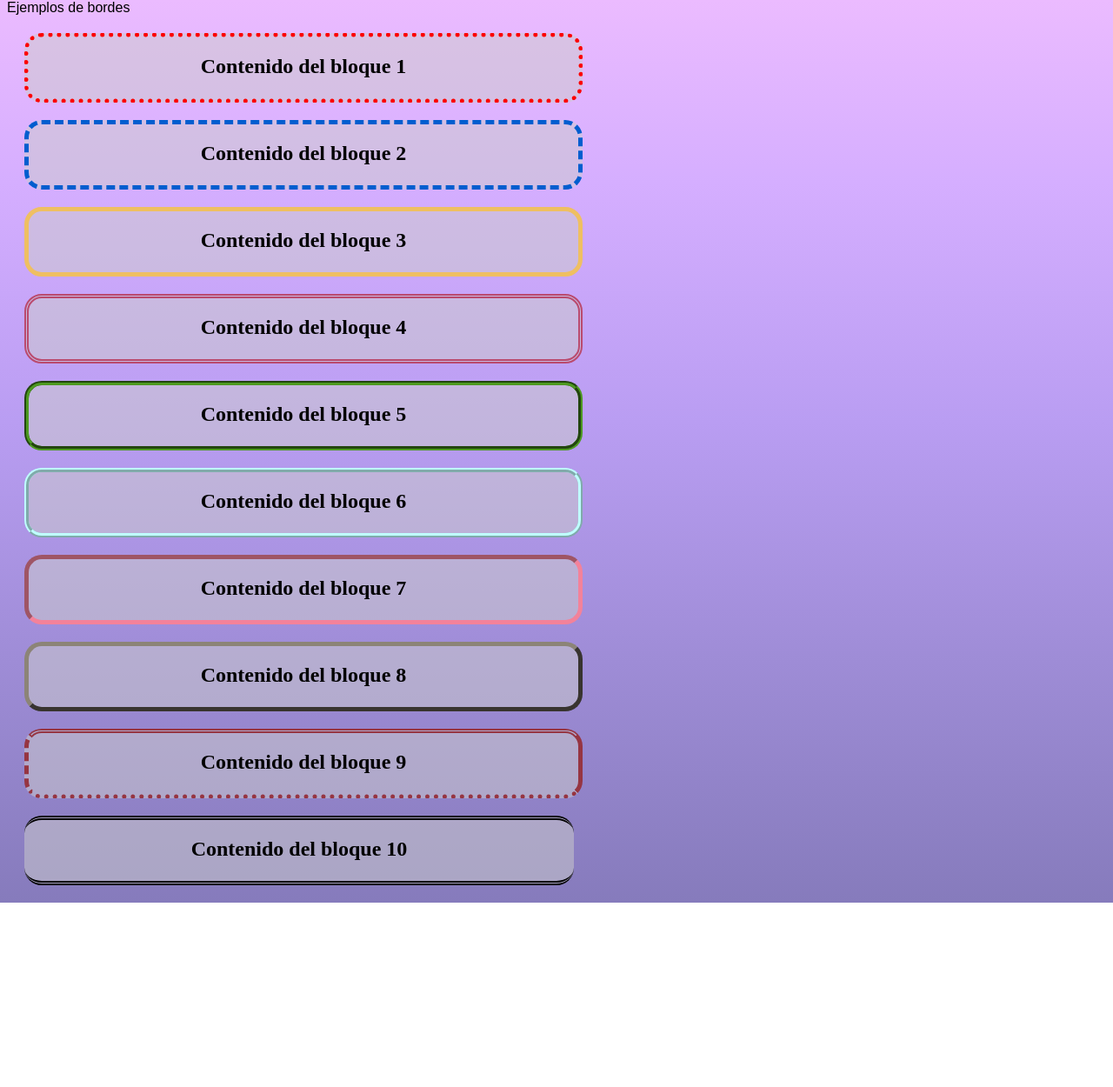
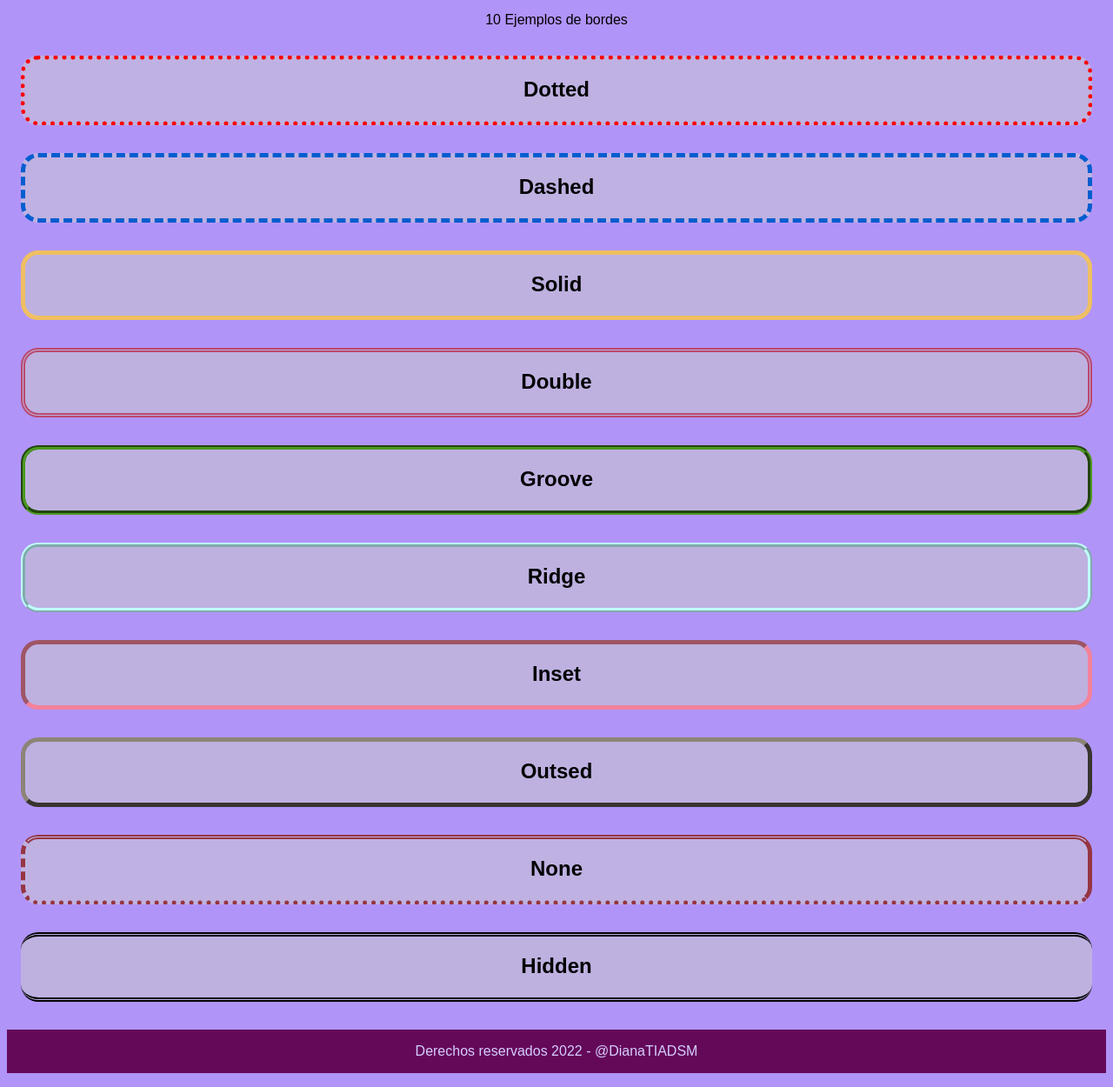
Before and after one commit to DianaTIADSM/bordes, a plain HTML site: page index.html in a window 1280 px wide. Shown: the part 66-1316 px from the top of the page at 87% size. Before the commit the page ends 1104 px from the top, so only its background shows below. Drawn offline with Linux system fonts and the light colour scheme.

Commit message:
Agregue formato a los contenedores

```diff
--- a/index.html
+++ b/index.html
@@ -1,4 +1,4 @@
-<DOCTYPE html>
+<!DOCTYPE html>
 <html lang="en">
 
 <head>
@@ -10,48 +10,57 @@
 </head>
 
 <body>
-        <h1 style="color: blueviolet;" font-family="Brush Script MT" style="font-size:10px">Bordes</h1>
-        <p>Ejemplos de bordes</p>
+    <h1 style="color:#640957" font-family="Brush Script MT" style="font-size:10px">Bordes</h1>
+    <p class="center">10 Ejemplos de bordes</p>
+
+    <div class="contenedorprincipal">
 
         <section class="borde1" id="bloque1">
-            <h2>Contenido del bloque 1</h2>
+            <h2>Dotted</h2>
         </section>
 
         <section class="borde2" id="bloque2">
-            <h2>Contenido del bloque 2</h2>
+            <h2>Dashed</h2>
         </section>
 
         <section class="borde3" id="bloque3">
-            <h2>Contenido del bloque 3</h2>
+            <h2>Solid</h2>
         </section>
 
         <section class="borde4" id="bloque4">
-            <h2>Contenido del bloque 4</h2>
+            <h2>Double</h2>
         </section>
 
         <section class="borde5" id="bloque5">
-            <h2>Contenido del bloque 5</h2>
+            <h2>Groove</h2>
         </section>
 
         <section class="borde6" id="bloque6">
-            <h2>Contenido del bloque 6</h2>
+            <h2>Ridge</h2>
         </section>
 
         <section class="borde7" id="bloque7">
-            <h2>Contenido del bloque 7</h2>
+            <h2>Inset</h2>
         </section>
 
         <section class="borde8" id="bloque8">
-            <h2>Contenido del bloque 8</h2>
+            <h2>Outsed</h2>
         </section>
 
         <section class="borde9" id="bloque9">
-            <h2>Contenido del bloque 9</h2>
+            <h2>None</h2>
         </section>
 
         <section class="borde10" id="bloque10">
-            <h2>Contenido del bloque 10</h2>
+            <h2>Hidden</h2>
         </section>
+    </div>
+
+
+    <footer>
+        <p>Derechos reservados 2022 - @DianaTIADSM</p>
+
+    </footer>
 
 </body>
 
--- a/style.css
+++ b/style.css
@@ -1,15 +1,23 @@
 body {
-    background-image: linear-gradient(180deg, #f2bfff 0, #d5aeff 25%, #b99df2 50%, #9e8cd6 75%, #867bbc 100%);
-
+    background-color: #b194f8
 }
 
 p {
     font-family: Arial, sans-serif;
 }
 
+.center {
+    text-align: center;
+}
+
+
 h1 {
     font-family: Arial, sans-serif;
     text-align: center;
+}
+
+h2 {
+    font-family: Arial, sans-serif;
 }
 
 .active {
@@ -27,10 +35,10 @@ h1 {
 #bloque8,
 #bloque9,
 #bloque10 {
-    width: 50%;
+    width: auto;
     height: 70px;
     background: rgba(204, 204, 204, 0.522);
-    margin: 20px;
+    margin: 1rem;
     text-align: center;
 }
 
@@ -100,7 +108,7 @@ h1 {
 .borde10 {
     border-color: #4a6aba;
     border-bottom: double;
-    border-top:double;
+    border-top: double;
     border-width: 5px;
     border-radius: 20px;
 }
@@ -123,3 +131,25 @@ h1 {
     border-style: double;
     background-color: #8c8477;
 }
+
+footer {
+    background-color: #640957;
+}
+
+footer p {
+    text-align: center;
+    padding: 1rem;
+    color: #d6ceff;
+}
+
+/*
+section {
+    margin: 0px auto !important;
+}
+*/
+
+.contenedorprincipal {
+    display: flex;
+    flex-direction: column;
+    width: 100%;
+}
```
Lines whose indentation alone changed are shown as unchanged.
